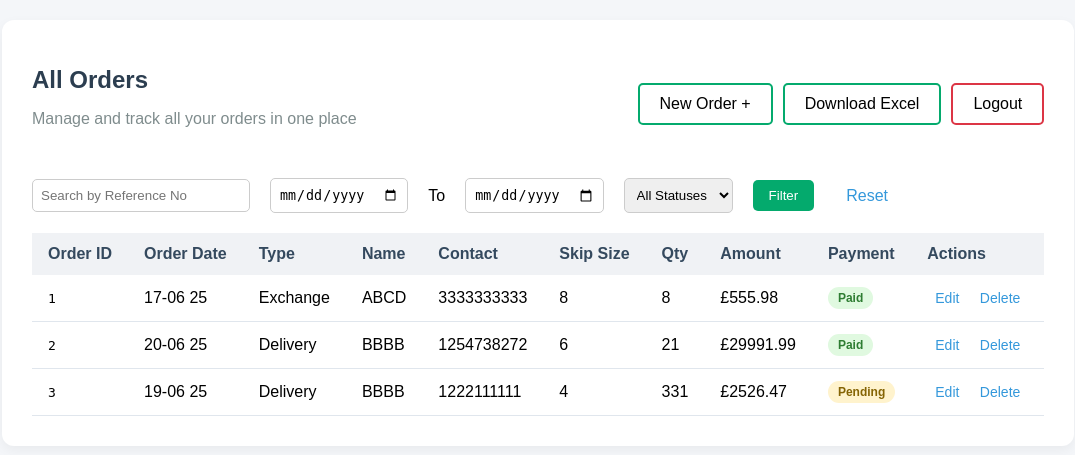
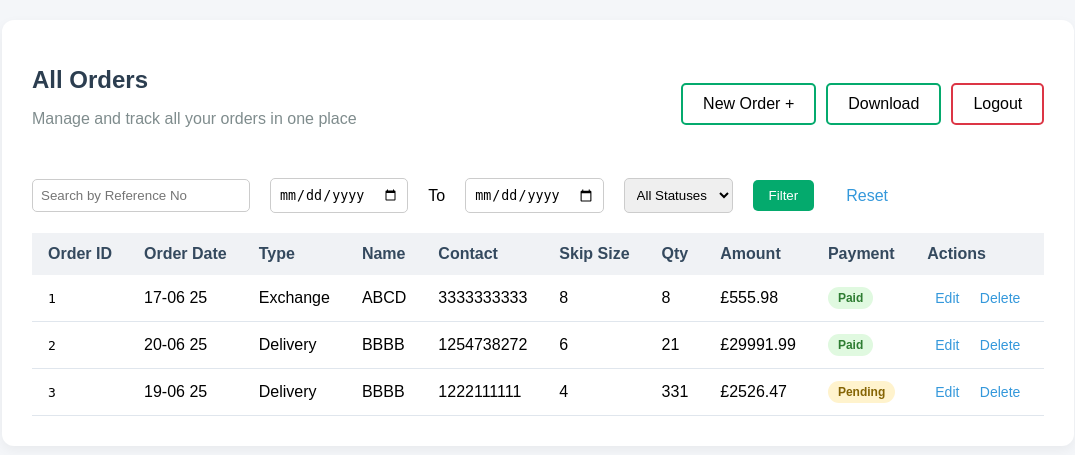
Before and after one commit to Nitins715/Ordermanagement, a Django app: page / in a window 1280 px wide. Shown: the top 455 px of the page, without its empty margins (18-1093 px from the left). Run offline with Django 5.2, Linux system fonts and the light colour scheme; a user stored in the database is signed in; data comes from the database, SQL or seed files in the repository.

Commit message:
Update order_list.html

```diff
--- a/templates/order_list.html
+++ b/templates/order_list.html
@@ -113,7 +113,7 @@
       <div class="button-group">
         <a href="{% url 'create_order' %}" class="action-btn">New Order +</a>
         <form action="{% url 'export-excel' %}" method="get" style="display: inline;">
-          <button type="submit" class="action-btn">Download Excel</button>
+          <button type="submit" class="action-btn">Download</button>
         </form>
         <form action="{% url 'logout' %}" method="post" style="display: inline;">
           {% csrf_token %}
```
